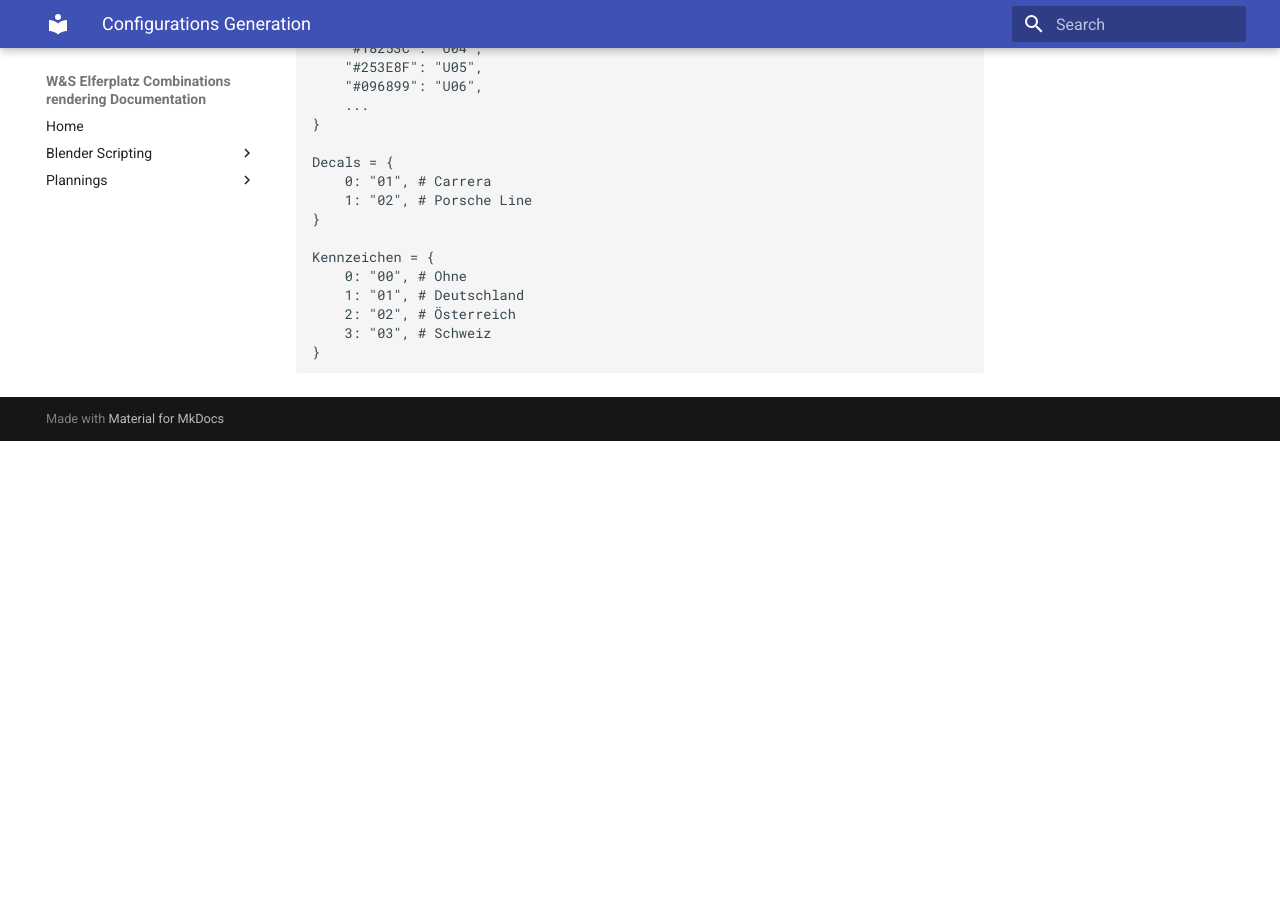
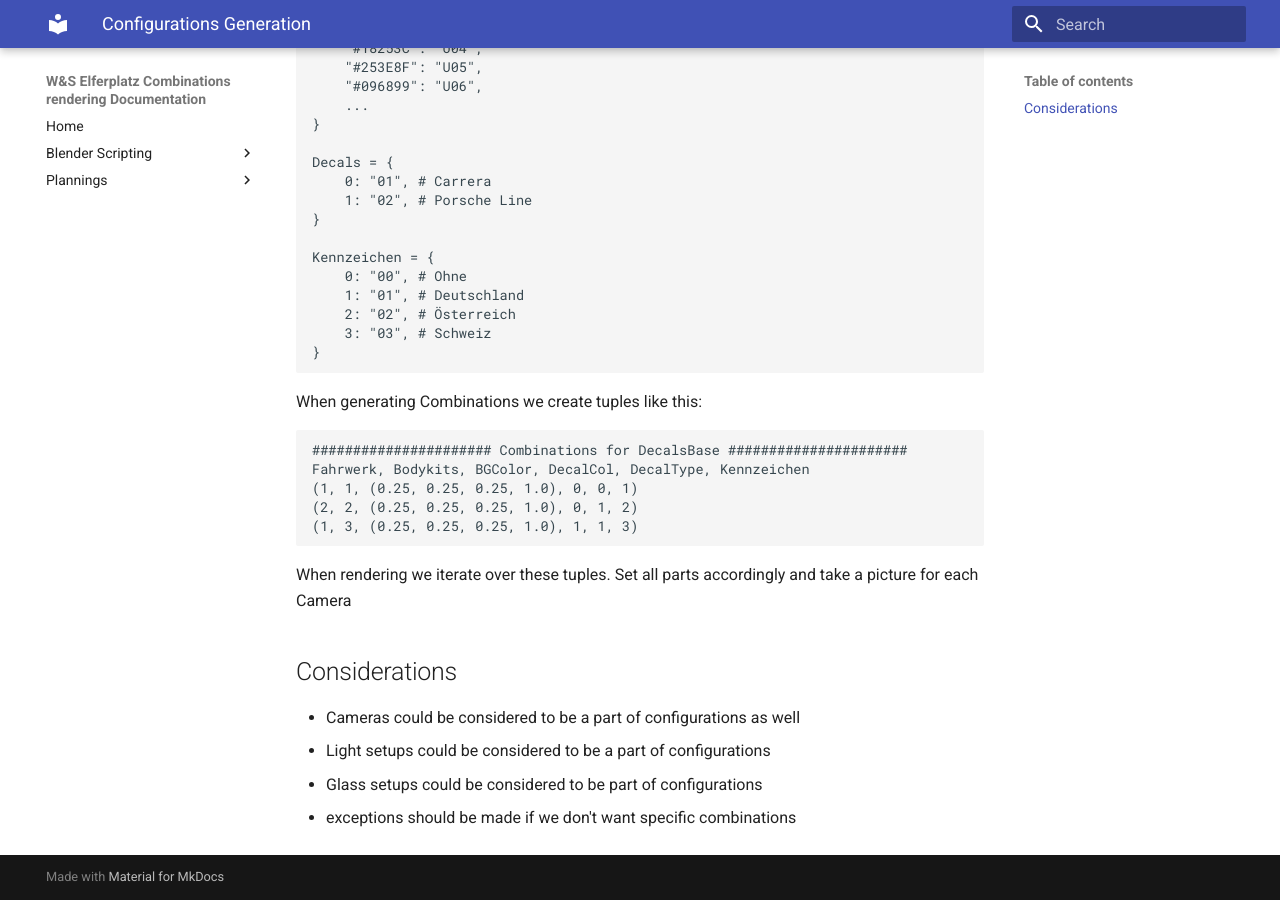
Before and after one commit to Levartar/Blender-scripting-documentation, an MkDocs documentation site: the page built from docs/Blender Scripting/Configurations/Configurations Generation.md, in a window 1280 px wide and 900 px high, scrolled down 519 px. Built offline with MkDocs 1.6.1 and Material for MkDocs 9.7.7, drawn with Linux system fonts in a browser that asks for light colours; before the commit the page ends 960 px from its top, so only the background shows below that.

````diff
--- a/docs/Blender Scripting/Configurations/Configurations Generation.md
+++ b/docs/Blender Scripting/Configurations/Configurations Generation.md
@@ -36,3 +36,19 @@ Kennzeichen = {
 	3: "03", # Schweiz
 }
 ```
+
+When generating Combinations we create tuples like this:
+```
+###################### Combinations for DecalsBase ######################
+Fahrwerk, Bodykits, BGColor, DecalCol, DecalType, Kennzeichen
+(1, 1, (0.25, 0.25, 0.25, 1.0), 0, 0, 1)
+(2, 2, (0.25, 0.25, 0.25, 1.0), 0, 1, 2)
+(1, 3, (0.25, 0.25, 0.25, 1.0), 1, 1, 3)
+```
+
+When rendering we iterate over these tuples. Set all parts accordingly and take a picture for each Camera
+## Considerations
+- Cameras could be considered to be a part of configurations as well
+- Light setups could be considered to be a part of configurations
+- Glass setups could be considered to be part of configurations
+- exceptions should be made if we don't want specific combinations
````
Also changed, not shown: docs/Blender Scripting/Configurations/Combinations Rendering.md (renamed from docs/Blender Scripting/Combinations Rendering.md, +1 -1 lines), docs/Blender Scripting/Scripting/Environment Rendering.md (renamed from docs/Blender Scripting/Environment Rendering.md, +1 -1 lines), docs/Blender Scripting/W&S - Blender scripting documentation.md (added, +19 -0 lines), docs/W&S - Blender scripting documentation.md (deleted, +0 -12 lines), docs/Blender Scripting/Headless Rendering/Headless Rendering.md (renamed from docs/Blender Scripting/Headless Rendering.md), docs/Blender Scripting/Headless Rendering/Script loading.md (renamed from docs/Blender Scripting/Script loading.md), docs/Blender Scripting/Headless Rendering/Using command line arguments.md (renamed from docs/Blender Scripting/Using command line arguments.md), docs/Blender Scripting/Scripting/Blender to Script.md (renamed from docs/Blender Scripting/Blender to Script.md), docs/Blender Scripting/Scripting/File Structure.md (renamed from docs/Blender Scripting/File Structure.md), docs/Blender Scripting/Scripting/Memory Probing.md (renamed from docs/Blender Scripting/Memory Probing.md), docs/Blender Scripting/Scripting/Render Settings.md (renamed from docs/Blender Scripting/Render Settings.md).
